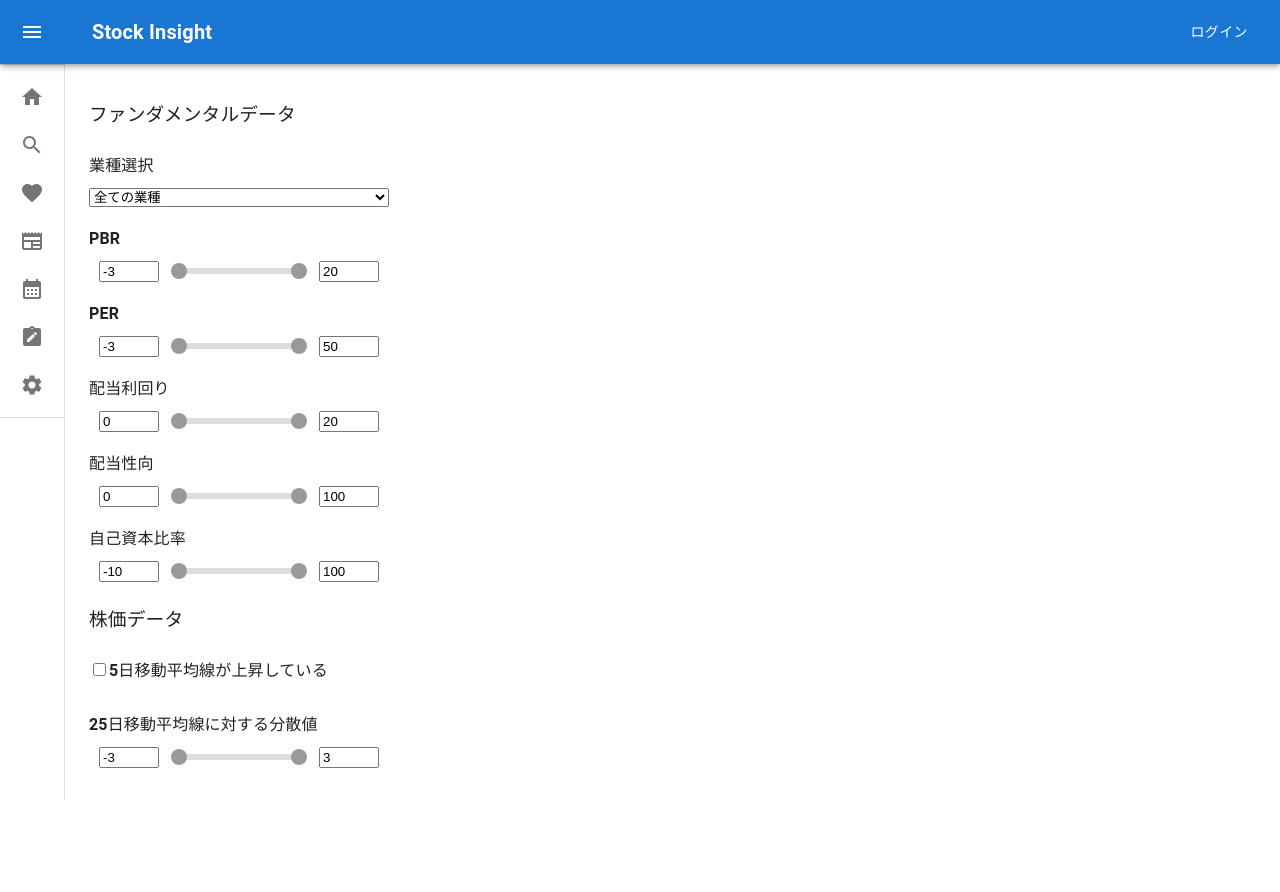
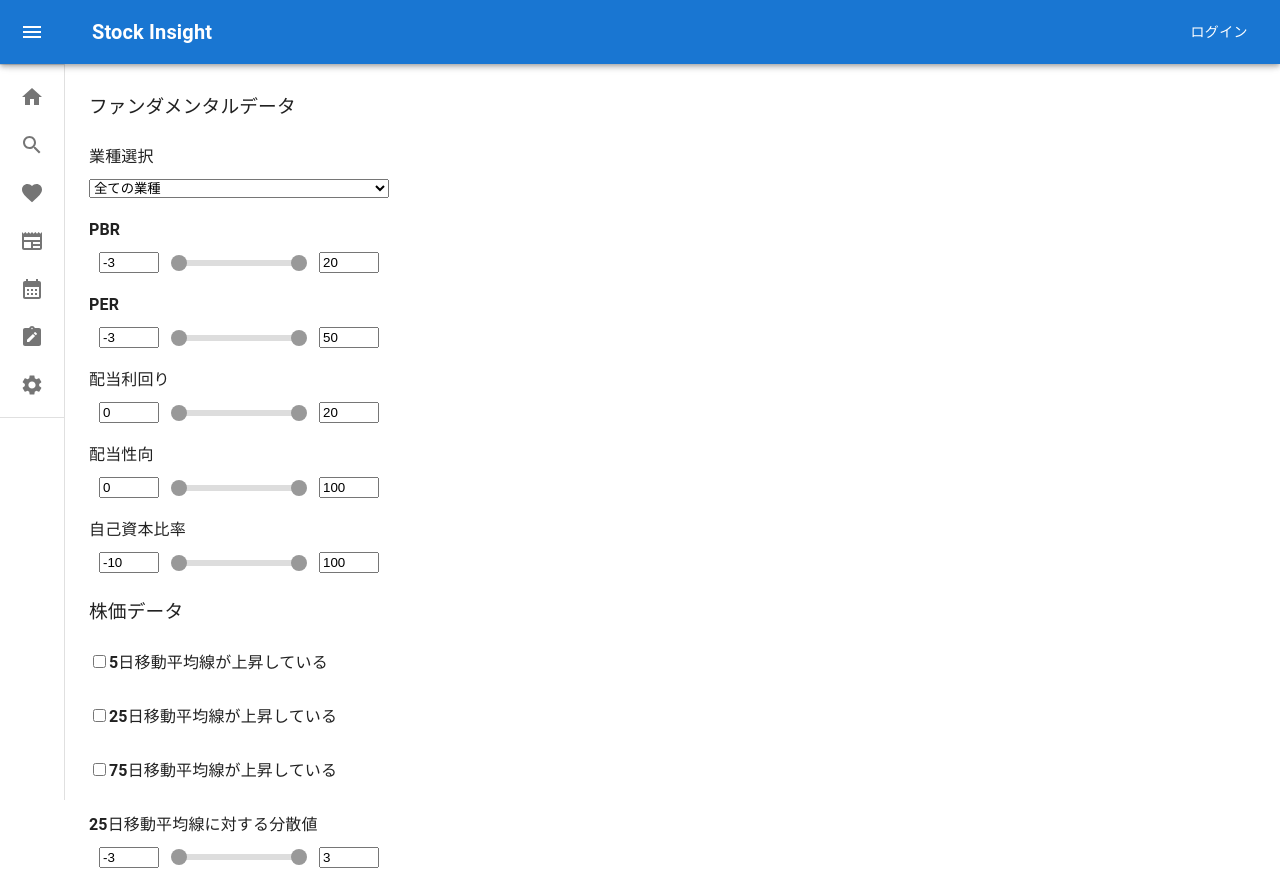
Before and after one commit to d-ishizuka/stock_insight, a React (Vite) app in the folder frontend/: page /users/1/search in a window 1280 px wide. Before the commit the page ends 800 px from the top, so only its background shows below. Built offline with nearby package versions, Linux system fonts and the light colour scheme.

Commit message:
add 50 and 75 MA

```diff
--- a/frontend/src/components/forms/FilterForm.tsx
+++ b/frontend/src/components/forms/FilterForm.tsx
@@ -12,7 +12,9 @@ const FilterForm = () => {
   const [sigma, setSigma] = useState([-3, 3]);
 
   const [stockOptions, setStockOptions] = useState({
-    fiveDaysMARise: false
+    fiveDaysMARise: false,
+    twentyFiveDaysMARise: false,
+    seventyFiveDaysMARise: false
   })
 
   const handleSliderChange = (setter) => (values) => { setter(values) };
@@ -215,6 +217,18 @@ const FilterForm = () => {
         </label>
       </div>
       <div className={styles.field}>
+        <label>
+          <input type="checkbox" name="twentyFiveDaysMARise" checked={stockOptions.twentyFiveDaysMARise} onChange={handleCheckboxChange(setStockOptions)}/>
+          25日移動平均線が上昇している
+        </label>
+      </div>
+      <div className={styles.field}>
+        <label>
+          <input type="checkbox" name="seventyFiveDaysMARise" checked={stockOptions.seventyFiveDaysMARise} onChange={handleCheckboxChange(setStockOptions)}/>
+          75日移動平均線が上昇している
+        </label>
+      </div>
+      <div className={styles.field}>
         <label>25日移動平均線に対する分散値</label>
         <div className={styles.rangeInput}>
           <input type="number" value={sigma[0]} onChange={(e) => setSigma([Number(e.target.value), sigma[1]])} />
```
